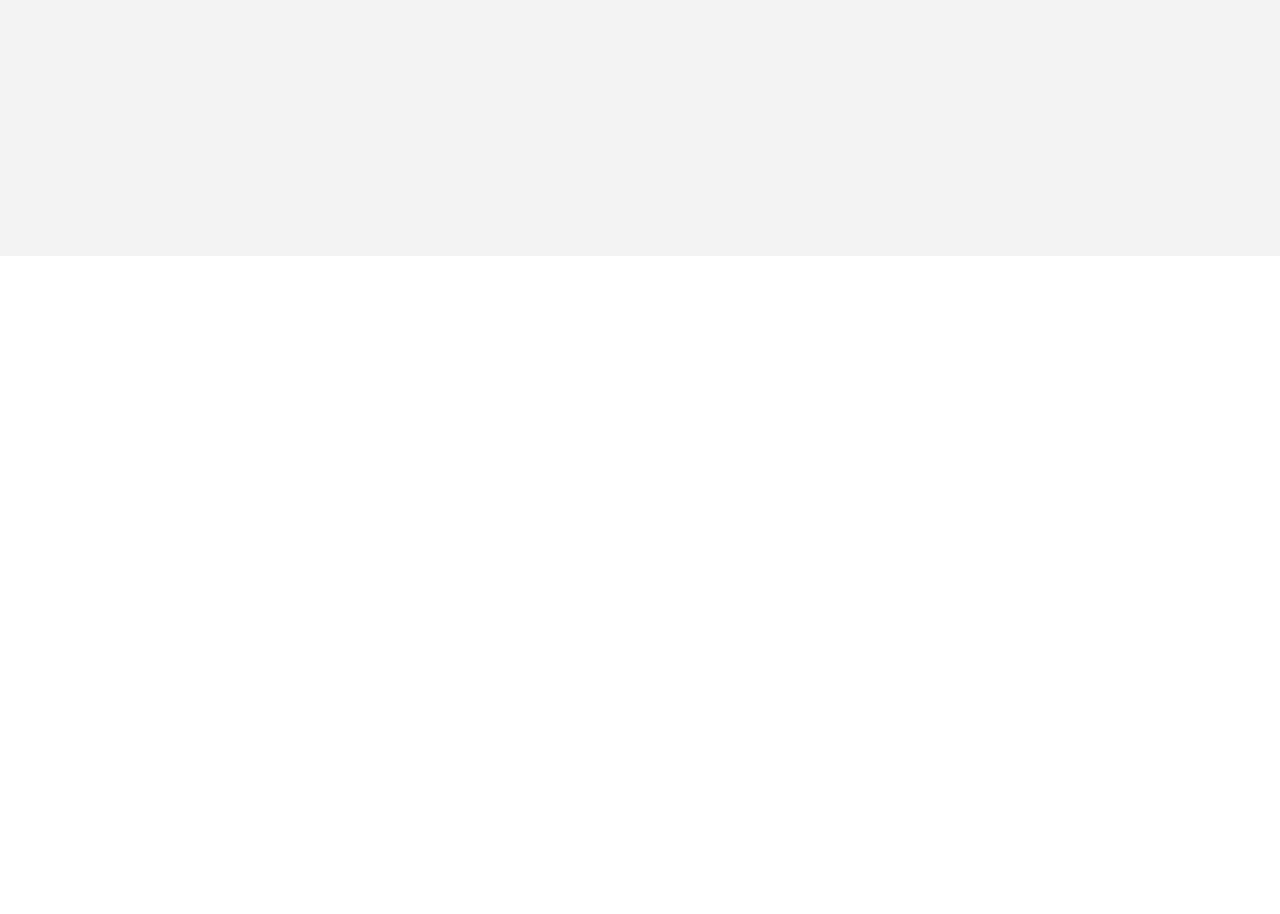
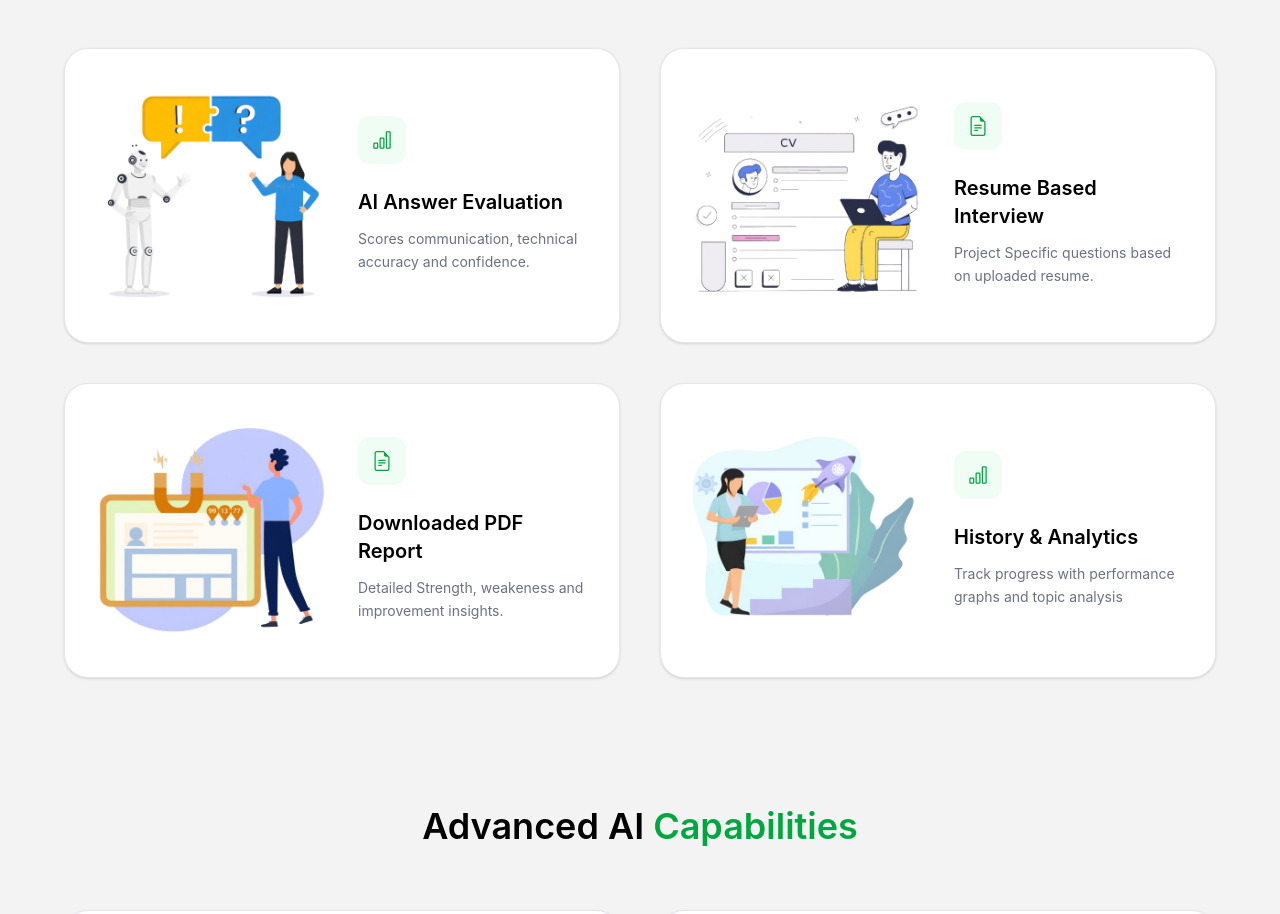
Before and after one commit to manishkumar179/Ai_InterView_Agent, a React (Vite) app in the folder InterviewIQ/client/: page / in a window 1280 px wide. Shown: the part 1100-2014 px from the top of the page. Before the commit the page ends 1356 px from the top, so only its background shows below. Built offline with nearby package versions, Linux system fonts and the light colour scheme; no server answers.

Commit message:
Update the home page UI

```diff
--- a/InterviewIQ/client/src/pages/Home.jsx
+++ b/InterviewIQ/client/src/pages/Home.jsx
@@ -32,6 +32,7 @@
       <Navbar />
 
       <div className=" flex-1 px-6 py-20 ">
+        <div className="max-w-6xl mx-auto">
           <div className="flex justify-center mb-6  ">
             <div
               className=" bg-gray-100 text-gray-600 text-sm px-4 py-2
@@ -169,10 +170,156 @@
               Advanced AI <span className=" text-green-600">Capabilities</span>
             </motion.h2>
 
-          <div className="grid md:grid-cols-2 gap-10">{[]}</div>
+            <div className="grid md:grid-cols-2 gap-10">
+              {[
+                {
+                  image: evalImg,
+                  icon: <BsBarChart size={20} />,
+                  title: "AI Answer Evaluation",
+                  desc: " Scores communication, technical accuracy and confidence. ",
+                },
+                {
+                  image: resumeImg,
+                  icon: <BsFileEarmarkText size={20} />,
+                  title: "Resume Based Interview",
+                  desc: " Project Specific questions based on uploaded resume. ",
+                },
+                {
+                  image: pdfImg,
+                  icon: <BsFileEarmarkText size={20} />,
+                  title: "Downloaded PDF Report",
+                  desc: " Detailed Strength, weakeness and improvement insights. ",
+                },
+                {
+                  image: analyticsImg,
+                  icon: <BsBarChart size={20} />,
+                  title: "History & Analytics",
+                  desc: " Track progress with performance graphs and topic analysis ",
+                },
+              ].map((item, index) => {
+                return (
+                  <motion.div
+                    key={index}
+                    initial={{ opacity: 0, y: 30 }}
+                    whileInView={{ opacity: 1, y: 0 }}
+                    transition={{ duration: 0.5, delay: index * 0.1 }}
+                    whileHover={{ scale: 1.02 }}
+                    className=" bg-white border border-gray-200 rounded-3xl p-8 shadow-sm
+              hover:shadow-xl transition-all "
+                  >
+                    <div className=" flex flex-col md:flex-row items-center gap-8 ">
+                      <div className=" w-full md:w-1/2 flex justify-center">
+                        <img
+                          src={item.image}
+                          alt={item.title}
+                          className=" w-full h-auto object-contain max-h-64 "
+                        />
+                      </div>
+
+                      <div className=" w-full md:w-1/2  ">
+                        <div
+                          className=" bg-green-50 text-green-600 w-12 h-12
+                    rounded-xl flex items-center justify-center mb-6 "
+                        >
+                          {item.icon}
+                        </div>
+                        <h3 className=" font-semibold mb-3 text-xl ">
+                          {" "}
+                          {item.title}{" "}
+                        </h3>
+                        <p className=" text-gray-500 text-sm leading-relaxed ">
+                          {item.desc}
+                        </p>
+                      </div>
+
+                    </div>
+                  </motion.div>
+                );
+              })}
             </div>
           </div>
 
+          <div className="mb-32">
+            <motion.h2
+              initial={{ opacity: 0, y: 20 }}
+              whileInView={{ opacity: 1, y: 0 }}
+              transition={{ duration: 0.6 }}
+              className="text-4xl font-semibold text-center mb-16"
+            >
+              Advanced AI <span className=" text-green-600">Capabilities</span>
+            </motion.h2>
+
+            <div className="grid md:grid-cols-2 gap-10">
+              {[
+                {
+                  image: evalImg,
+                  icon: <BsBarChart size={20} />,
+                  title: "AI Answer Evaluation",
+                  desc: " Scores communication, technical accuracy and confidence. ",
+                },
+                {
+                  image: resumeImg,
+                  icon: <BsFileEarmarkText size={20} />,
+                  title: "Resume Based Interview",
+                  desc: " Project Specific questions based on uploaded resume. ",
+                },
+                {
+                  image: pdfImg,
+                  icon: <BsFileEarmarkText size={20} />,
+                  title: "Downloaded PDF Report",
+                  desc: " Detailed Strength, weakeness and improvement insights. ",
+                },
+                {
+                  image: analyticsImg,
+                  icon: <BsBarChart size={20} />,
+                  title: "History & Analytics",
+                  desc: " Track progress with performance graphs and topic analysis ",
+                },
+              ].map((item, index) => {
+                return (
+                  <motion.div
+                    key={index}
+                    initial={{ opacity: 0, y: 30 }}
+                    whileInView={{ opacity: 1, y: 0 }}
+                    transition={{ duration: 0.5, delay: index * 0.1 }}
+                    whileHover={{ scale: 1.02 }}
+                    className=" bg-white border border-gray-200 rounded-3xl p-8 shadow-sm
+              hover:shadow-xl transition-all "
+                  >
+                    <div className=" flex flex-col md:flex-row items-center gap-8 ">
+                      <div className=" w-full md:w-1/2 flex justify-center">
+                        <img
+                          src={item.image}
+                          alt={item.title}
+                          className=" w-full h-auto object-contain max-h-64 "
+                        />
+                      </div>
+
+                      <div className=" w-full md:w-1/2  ">
+                        <div
+                          className=" bg-green-50 text-green-600 w-12 h-12
+                    rounded-xl flex items-center justify-center mb-6 "
+                        >
+                          {item.icon}
+                        </div>
+                        <h3 className=" font-semibold mb-3 text-xl ">
+                          {" "}
+                          {item.title}{" "}
+                        </h3>
+                        <p className=" text-gray-500 text-sm leading-relaxed ">
+                          {item.desc}
+                        </p>
+                      </div>
+
+                    </div>
+                  </motion.div>
+                );
+              })}
+            </div>
+          </div>
+
+        </div>
+      </div>
       {showAuth && <AuthModel onClose={() => setShowAuth(false)} />}
     </div>
   );
```
Lines whose indentation alone changed are shown as unchanged.
